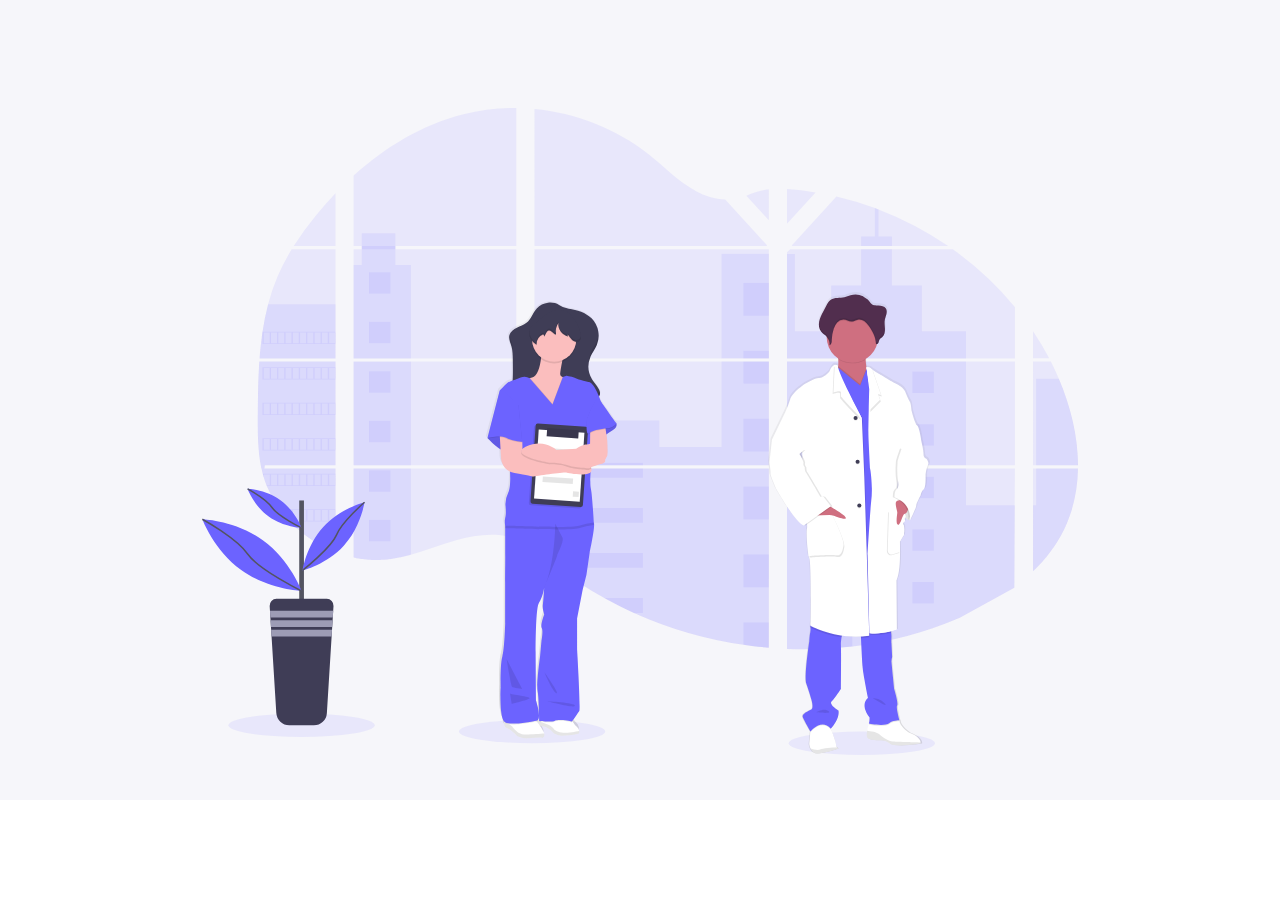
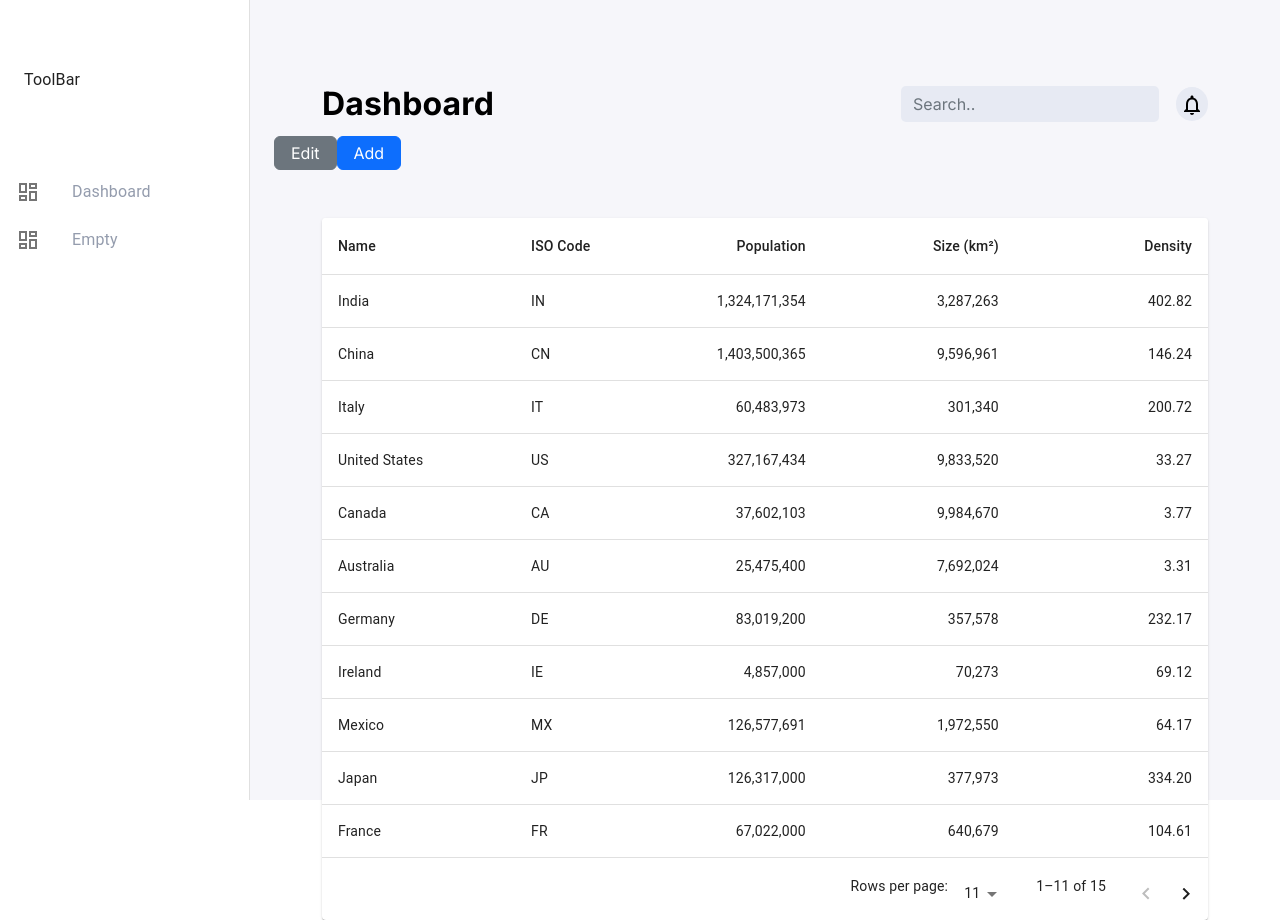
Before and after one commit to package-coder/CLI-RehabInfoManagementSystem, a React (Create React App) app in the folder system-ui/: page / in a window 1280 px wide. Before the commit the page ends 800 px from the top, so only its background shows below. Built offline with nearby package versions, Linux system fonts and the light colour scheme.

Commit message:
Drawers created

```diff
--- a/system-ui/package.json
+++ b/system-ui/package.json
@@ -6,8 +6,9 @@
     "@emotion/react": "^11.9.0",
     "@emotion/styled": "^11.8.1",
     "@mui/icons-material": "^5.8.0",
-    "@mui/material": "^5.8.0",
+    "@mui/material": "^5.8.1",
     "@mui/styled-engine-sc": "^5.8.0",
+    "@mui/x-data-grid": "^5.11.1",
     "@testing-library/jest-dom": "^5.16.4",
     "@testing-library/react": "^13.2.0",
     "@testing-library/user-event": "^13.5.0",
@@ -15,6 +16,7 @@
     "react": "^18.1.0",
     "react-bootstrap": "^2.4.0",
     "react-dom": "^18.1.0",
+    "react-router-dom": "^6.3.0",
     "react-scripts": "5.0.1",
     "styled-components": "^5.3.5",
     "web-vitals": "^2.1.4"
--- a/system-ui/src/App.css
+++ b/system-ui/src/App.css
@@ -2,6 +2,15 @@
   background-color: white;
 }
 
+.app-nav .nav-item .MuiTypography-root {
+  font-weight: 400;
+}
+
+.app-nav .nav-item {
+  text-decoration: none;
+  color: #949CAD;
+
+}
 .app-main {
   height: 100%;
   background-color: #F6F6FA;
@@ -12,6 +21,7 @@
 .app-auth>.MuiGrid-root {
   height: 100%;
 }
+
 .auth-bg {
   background-color: #F6F6FA;
 }
@@ -29,7 +39,7 @@
 .auth-heading {
   font-weight: 700;
 }
-.auth-form .form-control {
+.form-control {
   background-color: #E7EAF3 !important;
   border-color: transparent !important;
 }
@@ -42,3 +52,15 @@
 .auth-form .auth-submit {
   background-color: #6C63FF !important;
 }
+.page-header {
+  font-size: 2rem;
+  font-weight: 700;
+}
+
+.icon-wrapper {
+  cursor: pointer;
+  background-color: #E7EAF3;
+  color: black;
+  border-radius: 50%;
+  padding: 0.25rem;
+}
--- a/system-ui/src/App.js
+++ b/system-ui/src/App.js
@@ -1,10 +1,30 @@
 import logo from './logo.svg';
 import './App.css';
 import LoginPage from './pages/LoginPage';
+import Drawer from './components/Drawer';
+
+import Typography from '@mui/material/Typography';
+import Toolbar from '@mui/material/Toolbar'
+import DashboardOutlinedIcon from '@mui/icons-material/DashboardOutlined';
+import PersonOutlinedIcon from '@mui/icons-material/PersonOutlined';
+
+import Table from './components/Table';
+
+import { BrowserRouter, Routes, Route } from 'react-router-dom';
 
 function App() {
   return (
-    <LoginPage></LoginPage>
+    <BrowserRouter>
+
+
+      <Routes>
+          <Route path="/" element={ <Drawer title='Dashboard'>
+              <Table></Table>
+            </Drawer>} />
+
+          <Route path="/empty" element={ <Drawer title="Empty" />} />
+      </Routes>
+    </BrowserRouter>
   );
 }
 
--- a/system-ui/src/components/Drawer.jsx
+++ b/system-ui/src/components/Drawer.jsx
@@ -1,9 +1,7 @@
 import * as React from 'react';
 import PropTypes from 'prop-types';
-import AppBar from '@mui/material/AppBar';
 import Box from '@mui/material/Box';
 import CssBaseline from '@mui/material/CssBaseline';
-import Divider from '@mui/material/Divider';
 import Drawer from '@mui/material/Drawer';
 import IconButton from '@mui/material/IconButton';
 import InboxIcon from '@mui/icons-material/MoveToInbox';
@@ -15,9 +13,18 @@ import ListItemText from '@mui/material/ListItemText';
 import MailIcon from '@mui/icons-material/Mail';
 import MenuIcon from '@mui/icons-material/Menu';
 import Toolbar from '@mui/material/Toolbar';
-import Typography from '@mui/material/Typography';
+import DashboardOutlinedIcon from '@mui/icons-material/DashboardOutlined';
+import NotificationsOutlinedIcon from '@mui/icons-material/NotificationsOutlined';
+import Stack from '@mui/material/Stack';
+import Form from 'react-bootstrap/Form'
+import Button from 'react-bootstrap/Button'
 
-const drawerWidth = 240;
+
+
+import { Link } from 'react-router-dom';
+
+
+const drawerWidth = 250;
 
 function ResponsiveDrawer(props) {
   const { window } = props;
@@ -28,21 +35,31 @@ function ResponsiveDrawer(props) {
   };
 
   const drawer = (
-    <div>
-      <Toolbar>
+    <div >
+      <Toolbar className="mt-5">
         ToolBar
       </Toolbar>
-      <List>
-        {['Inbox', 'Starred', 'Send email', 'Drafts'].map((text, index) => (
-          <ListItem key={text} disablePadding>
-            <ListItemButton>
+      <List className='mt-5'>
+          <Link to='/'  className="nav-item">
+            <ListItem disablePadding >
+                <ListItemButton >
                   <ListItemIcon>
-                {index % 2 === 0 ? <InboxIcon /> : <MailIcon />}
+                    <DashboardOutlinedIcon/>
                   </ListItemIcon>
-              <ListItemText primary={text} />
+                  <ListItemText primary="Dashboard" />
                 </ListItemButton>
             </ListItem>
-        ))}
+          </Link>
+          <Link to='/empty'  className="nav-item">
+            <ListItem disablePadding >
+                <ListItemButton >
+                  <ListItemIcon>
+                    <DashboardOutlinedIcon/>
+                  </ListItemIcon>
+                  <ListItemText primary="Empty" />
+                </ListItemButton>
+            </ListItem>
+          </Link>
       </List>
 
     </div>
@@ -101,40 +118,34 @@ function ResponsiveDrawer(props) {
     >
       <MenuIcon />
     </IconButton>
-    <Toolbar>
-          Header
+    <Toolbar className="px-lg-5 mt-5">
+      <header className='d-flex flex-row w-100 justify-content-between align-items-center'>
+        <h1 className="m-0 page-header">
+          {props.title}
+        </h1>
+        <Stack direction="row" spacing={2} alignItems="center">
+          <Form.Control type="text" placeholder="Search.." />
+          <div className="icon-wrapper">
+            <NotificationsOutlinedIcon />
+          </div>
+        </Stack>
+      </header>
     </Toolbar>
-        <Typography paragraph>
-          Lorem ipsum dolor sit amet, consectetur adipiscing elit, sed do eiusmod
-          tempor incididunt ut labore et dolore magna aliqua. Rhoncus dolor purus non
-          enim praesent elementum facilisis leo vel. Risus at ultrices mi tempus
-          imperdiet. Semper risus in hendrerit gravida rutrum quisque non tellus.
-          Convallis convallis tellus id interdum velit laoreet id donec ultrices.
-          Odio morbi quis commodo odio aenean sed adipiscing. Amet nisl suscipit
-          adipiscing bibendum est ultricies integer quis. Cursus euismod quis viverra
-          nibh cras. Metus vulputate eu scelerisque felis imperdiet proin fermentum
-          leo. Mauris commodo quis imperdiet massa tincidunt. Cras tincidunt lobortis
-          feugiat vivamus at augue. At augue eget arcu dictum varius duis at
-          consectetur lorem. Velit sed ullamcorper morbi tincidunt. Lorem donec massa
-          sapien faucibus et molestie ac.
-        </Typography>
-        <Typography paragraph>
-          Consequat mauris nunc congue nisi vitae suscipit. Fringilla est ullamcorper
-          eget nulla facilisi etiam dignissim diam. Pulvinar elementum integer enim
-          neque volutpat ac tincidunt. Ornare suspendisse sed nisi lacus sed viverra
-          tellus. Purus sit amet volutpat consequat mauris. Elementum eu facilisis
-          sed odio morbi. Euismod lacinia at quis risus sed vulputate odio. Morbi
-          tincidunt ornare massa eget egestas purus viverra accumsan in. In hendrerit
-          gravida rutrum quisque non tellus orci ac. Pellentesque nec nam aliquam sem
-          et tortor. Habitant morbi tristique senectus et. Adipiscing elit duis
-          tristique sollicitudin nibh sit. Ornare aenean euismod elementum nisi quis
-          eleifend. Commodo viverra maecenas accumsan lacus vel facilisis. Nulla
-          posuere sollicitudin aliquam ultrices sagittis orci a.
-        </Typography>
+    <Button variant="secondary" className="px-3 py-1">
+            Edit
+          </Button>
+          <Button variant="primary" className="px-3 py-1">
+            Add
+          </Button>
+      <section className="my-5 px-lg-5">
+
+        {props.children}
+      </section>
       </Box>
     </Box>
   );
 }
+
 
 ResponsiveDrawer.propTypes = {
   /**
--- /dev/null
+++ b/system-ui/src/components/Table.jsx
@@ -0,0 +1,126 @@
+import * as React from 'react';
+import Paper from '@mui/material/Paper';
+import Table from '@mui/material/Table';
+import TableBody from '@mui/material/TableBody';
+import TableCell from '@mui/material/TableCell';
+import TableContainer from '@mui/material/TableContainer';
+import TableHead from '@mui/material/TableHead';
+import TablePagination from '@mui/material/TablePagination';
+import TableRow from '@mui/material/TableRow';
+
+const columns = [
+  { id: 'name', label: 'Name', minWidth: 170 },
+  { id: 'code', label: 'ISO\u00a0Code', minWidth: 100 },
+  {
+    id: 'population',
+    label: 'Population',
+    minWidth: 170,
+    align: 'right',
+    format: (value) => value.toLocaleString('en-US'),
+  },
+  {
+    id: 'size',
+    label: 'Size\u00a0(km\u00b2)',
+    minWidth: 170,
+    align: 'right',
+    format: (value) => value.toLocaleString('en-US'),
+  },
+  {
+    id: 'density',
+    label: 'Density',
+    minWidth: 170,
+    align: 'right',
+    format: (value) => value.toFixed(2),
+  },
+];
+
+function createData(name, code, population, size) {
+  const density = population / size;
+  return { name, code, population, size, density };
+}
+
+const rows = [
+  createData('India', 'IN', 1324171354, 3287263),
+  createData('China', 'CN', 1403500365, 9596961),
+  createData('Italy', 'IT', 60483973, 301340),
+  createData('United States', 'US', 327167434, 9833520),
+  createData('Canada', 'CA', 37602103, 9984670),
+  createData('Australia', 'AU', 25475400, 7692024),
+  createData('Germany', 'DE', 83019200, 357578),
+  createData('Ireland', 'IE', 4857000, 70273),
+  createData('Mexico', 'MX', 126577691, 1972550),
+  createData('Japan', 'JP', 126317000, 377973),
+  createData('France', 'FR', 67022000, 640679),
+  createData('United Kingdom', 'GB', 67545757, 242495),
+  createData('Russia', 'RU', 146793744, 17098246),
+  createData('Nigeria', 'NG', 200962417, 923768),
+  createData('Brazil', 'BR', 210147125, 8515767),
+];
+
+export default function StickyHeadTable() {
+  const [page, setPage] = React.useState(0);
+  const [rowsPerPage, setRowsPerPage] = React.useState(11);
+
+  const handleChangePage = (event, newPage) => {
+    setPage(newPage);
+  };
+
+  const handleChangeRowsPerPage = (event) => {
+    setRowsPerPage(+event.target.value);
+    setPage(0);
+  };
+
+  return (
+    <div className='h-100 w-100'>
+        <Paper sx={{ width: '100%', overflow: 'hidden' }}>
+
+      <TableContainer sx={{ height: 650 }} >
+        <Table stickyHeader aria-label="sticky table">
+          <TableHead>
+            <TableRow>
+              {columns.map((column) => (
+                <TableCell
+                  key={column.id}
+                  align={column.align}
+                  style={{ minWidth: column.minWidth }}
+                >
+                  {column.label}
+                </TableCell>
+              ))}
+            </TableRow>
+          </TableHead>
+          <TableBody>
+            {rows
+              .slice(page * rowsPerPage, page * rowsPerPage + rowsPerPage)
+              .map((row) => {
+                return (
+                  <TableRow hover role="checkbox" tabIndex={-1} key={row.code}>
+                    {columns.map((column) => {
+                      const value = row[column.id];
+                      return (
+                        <TableCell key={column.id} align={column.align}>
+                          {column.format && typeof value === 'number'
+                            ? column.format(value)
+                            : value}
+                        </TableCell>
+                      );
+                    })}
+                  </TableRow>
+                );
+              })}
+          </TableBody>
+        </Table>
+      </TableContainer>
+      <TablePagination
+        rowsPerPageOptions={[11, 25, 100]}
+        component="div"
+        count={rows.length}
+        rowsPerPage={rowsPerPage}
+        page={page}
+        onPageChange={handleChangePage}
+        onRowsPerPageChange={handleChangeRowsPerPage}
+      />
+    </Paper>
+    </div>
+  );
+}
--- a/system-ui/src/index.css
+++ b/system-ui/src/index.css
@@ -4,9 +4,10 @@
 html,
 body,
 #root,
-#root .MuiBox-root {
+#root>.MuiBox-root {
   height: 100%;
 }
+
 body {
   margin-bottom: 0;
 }
```
Also changed, not shown: 1 other file (tests, documents, lock files or other folders). Lines whose indentation alone changed are shown as unchanged.
